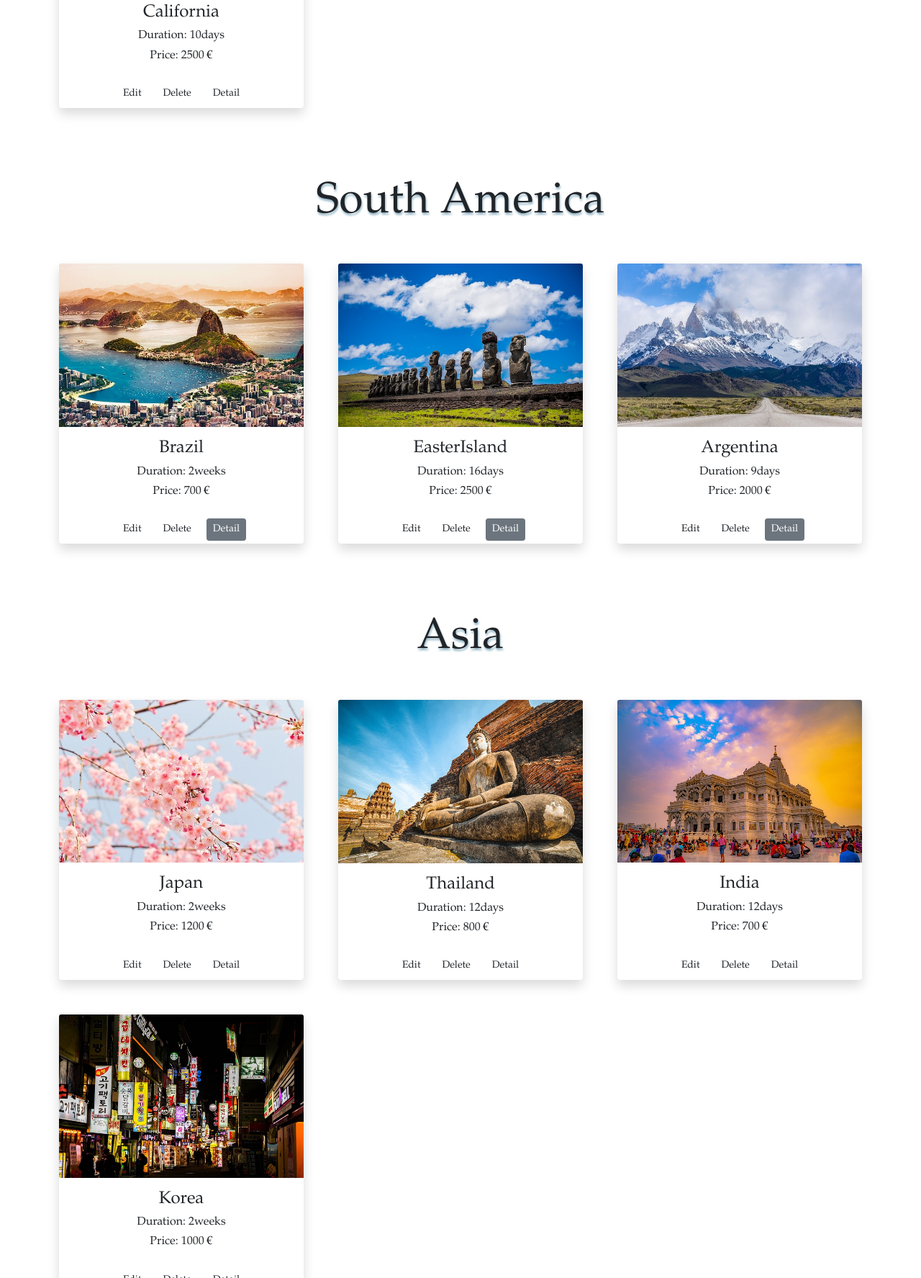
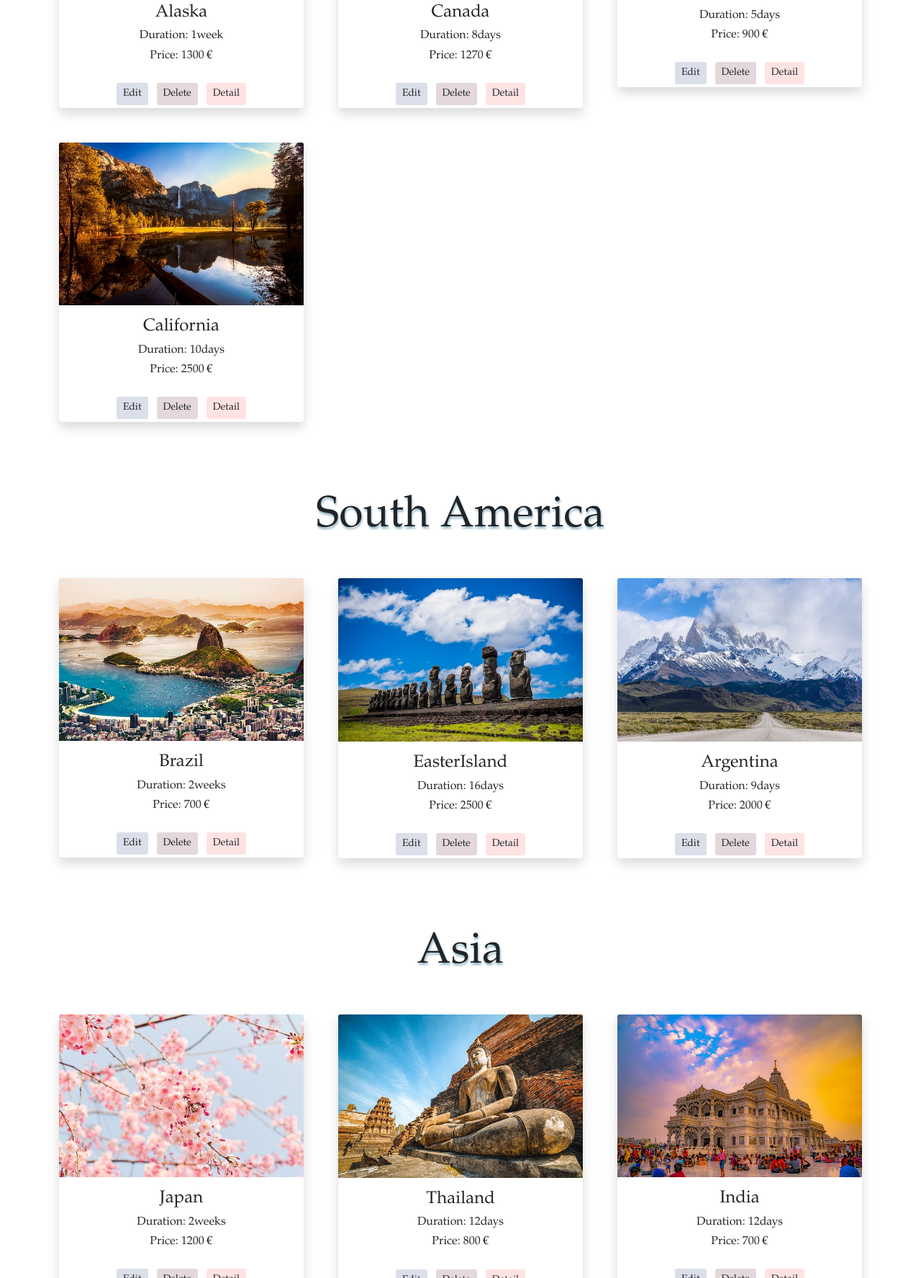
Before and after one commit to sayuriyoshikawa/CF-CR14-SayuriYoshikawa, a PHP site: page / in a window 1280 px wide. Shown: the part 4725-6500 px from the top of the page at 72% size. Run offline with PHP 8.4, Linux system fonts and the light colour scheme; data comes from the database, SQL or seed files in the repository; some libraries are stand-ins or nearby versions; some web fonts are replaced.

Commit message:
files added

```diff
--- a/displayAPI/ajaxOffers.html
+++ b/displayAPI/ajaxOffers.html
@@ -42,7 +42,7 @@ box-shadow:  20px 20px 60px #cdc3d9,
             font-size: calc(20px + 4vw);
         }
         .card {
-            color: white;
+            color: rgb(252, 252, 252);
             transition: all 0.3s;
             background-color: rgba(221, 221, 221, 0.07);
             backdrop-filter: blur(2px);
--- a/index.php
+++ b/index.php
@@ -122,7 +122,7 @@ if (mysqli_num_rows($result4)  > 0) {
             <button class="btn btn-sm m-1 delete" type="button">Delete</button>
         </a>
         <a href="travels/detail.php?id='  . $row4['id'] . '">
-            <button class="btn btn-secondary btn-sm m-1" type="button">Detail</button>
+            <button class="btn detail btn-sm m-1" type="button">Detail</button>
         </a>
         </center>
         </div>
@@ -229,7 +229,27 @@ mysqli_close($connect);
             align-items: center;
             justify-content: center;
         }
-
+        .edit{
+            background-color: #dbdfe9;
+        }
+        .delete {
+            background-color: #E4D8DC;
+        }
+        .detail {
+            background-color: #FFE3E3;
+        }
+        .edit:hover{
+             background-color: #d2d6e6;
+        }
+        .delete:hover {
+            background-color: #ddc3cc;
+        }
+        .detail:hover {
+            background-color: #ffdada;
+        }
+        .card:hover {
+            background-color: #eeeeee;
+        }
     </style>
 </head>
 
--- a/sql/fswd14_cr12_mount_everest_sayuriyoshikawa (1).sql
+++ b/sql/fswd14_cr12_mount_everest_sayuriyoshikawa (2).sql
@@ -3,7 +3,7 @@
 -- https://www.phpmyadmin.net/
 --
 -- Host: 127.0.0.1
--- Generation Time: Nov 27, 2021 at 07:22 PM
+-- Generation Time: Nov 27, 2021 at 08:48 PM
 -- Server version: 10.4.19-MariaDB
 -- PHP Version: 8.0.7
 
@@ -59,7 +59,7 @@ INSERT INTO `travel` (`id`, `locationName`, `price`, `duration`, `description`,
 (17, 'EasterIsland', 2500, '16days', 'Easter Island includes accommodation in a hotel as well as an expert guide, meals, transport', '-109.30264046959759', '-26.948816947865563', '61a24a312ddef.jpg', 'South America'),
 (18, 'Argentina', 2000, '9days', 'Patagonia Hiking', '-69.33854243333383', '-41.29275226521118', '61a24cd597161.jpg', 'South America'),
 (19, 'Zambia', 3000, '2weeks', 'Victoria Falls - Camping', '26.010685164714925', '-17.87768743999078', '61a24db659f3b.jpg', 'Africa'),
-(20, 'South Africa, Cape town', 2000, '1week', 'Camping in nature', '18.397895142560436', '-33.855090392752054', '61a24e28ecc30.jpg', 'Continent'),
+(20, 'SouthAfrica', 2000, '1week', 'Camping in nature', '18.397895142560436', '-33.855090392752054', '61a24e28ecc30.jpg', 'Africa'),
 (21, 'Morocco', 2000, '15days', 'Blue world.', '-5.268152068540903', '35.16919281966877', '61a24efa0fed7.jpg', 'Africa'),
 (22, 'Egypt', 1100, '8days', 'Splendours of the Nile', '31.235461726536965', '30.04983067454082', '61a24f8fcfe7d.jpg', 'Africa'),
 (23, 'France', 700, '2weeks', 'Wonderful experience', '2.29416134343352', '48.864028556808734', '61a250142c5af.jpg', 'Europe'),
--- a/travels/create.php
+++ b/travels/create.php
@@ -5,7 +5,7 @@
     <meta charset="UTF-8">
     <meta name="viewport" content="width=device-width, initial-scale=1.0">
     <?php require_once  '../components/boot_css.php' ?>
-    <title> PHP CRUD | Add Product</title>
+    <title> Insert information</title>
     <style>
         fieldset {
             margin: auto;
@@ -17,7 +17,7 @@
 
 <body>
     <fieldset>
-        <legend class='h2'>Add Product</legend>
+        <legend class='h2'>Add information</legend>
         <form action="actions/a_create.php" method="post" enctype="multipart/form-data">
             <table class='table'>
                 <tr>
--- a/travels/delete.php
+++ b/travels/delete.php
@@ -31,7 +31,7 @@ if ($_GET['id']) {
 <head>
     <meta charset="UTF-8">
     <meta name="viewport" content="width=device-width, initial-scale=1.0">
-    <title>Delete Product</title>
+    <title>Delete tour</title>
     <?php require_once '../components/boot_css.php' ?>
     <style type="text/css">
         fieldset {
--- a/travels/detail.php
+++ b/travels/detail.php
@@ -47,7 +47,7 @@ $whetherbody = "
 <head>
     <meta charset="UTF-8">
     <meta name="viewport" content="width=device-width, initial-scale=1.0">
-    <title>Animal detail</title>
+    <title>Travel information</title>
     <?php require_once '../components/boot_css.php' ?>
     <style type="text/css">
         .hero {
```
